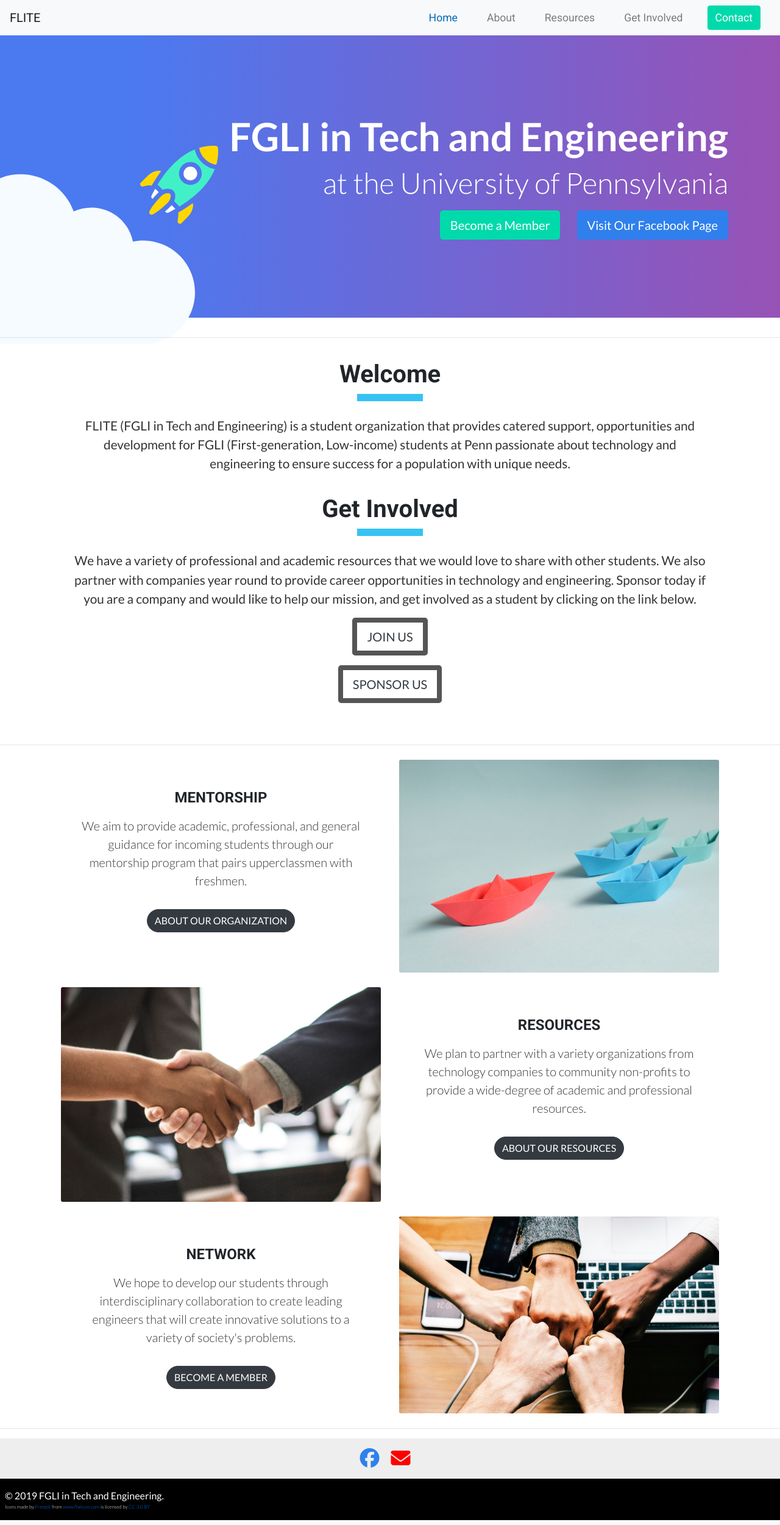
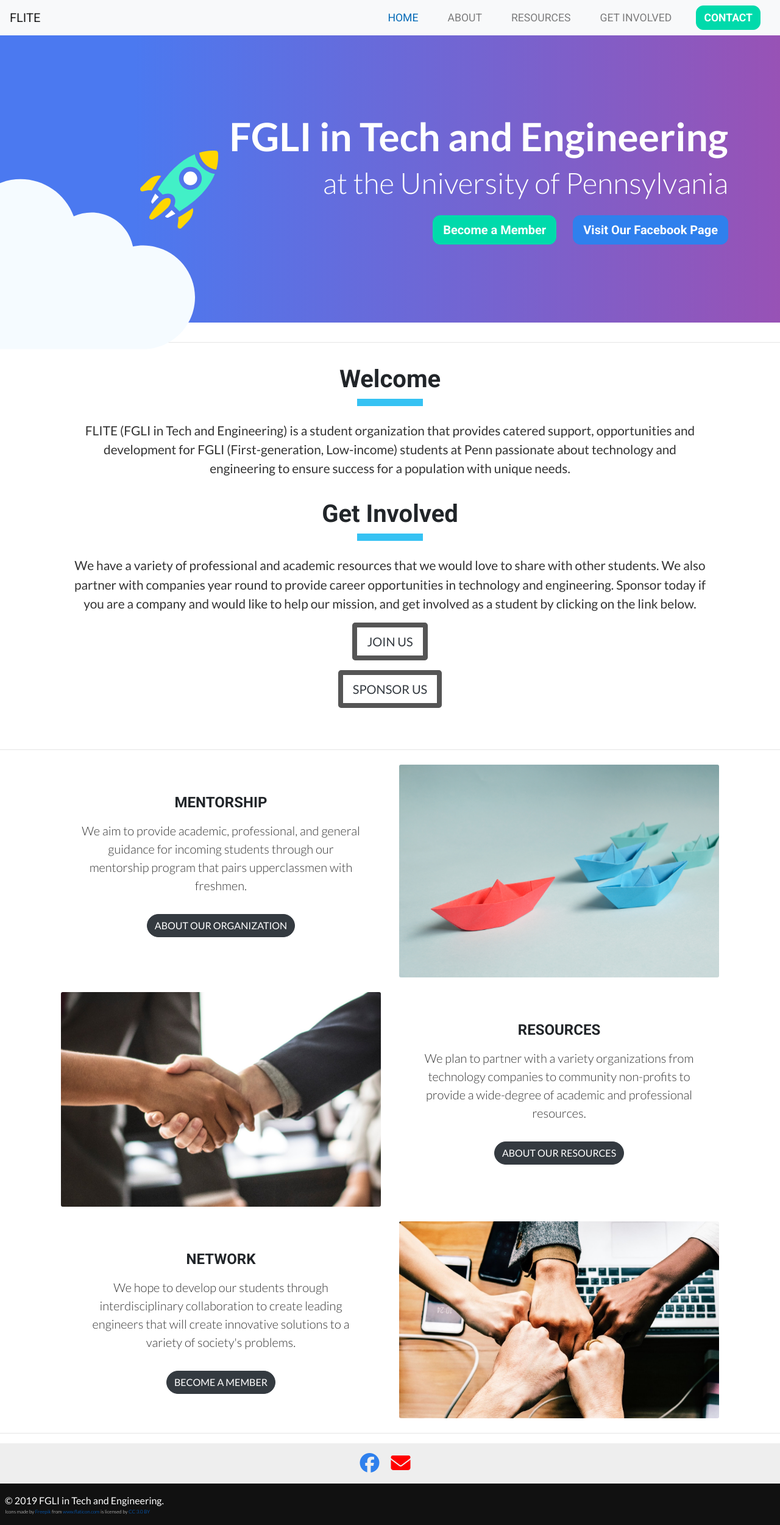
Before and after one commit to jessecui/fgli-tech-website, a PHP site: page / in a window 1280 px wide. Shown: the whole page at 61% size. Run offline with PHP 8.4, Linux system fonts and the light colour scheme; some libraries are stand-ins or nearby versions.

Commit message:
Minor updates to landing page

```diff
--- a/css/global.css
+++ b/css/global.css
@@ -16,6 +16,9 @@
 .btn-primary.btn-light-blue {
   background-color: #2F80ED;
   border-color: #2F80ED;
+  font-family: Roboto;
+  font-weight: bold;
+  border-radius: 12px;
 }
 
 .btn-primary.btn-light-blue:hover {
@@ -26,6 +29,9 @@
 .btn-success.btn-teal {
   background-color: #00DAAB;
   border-color: #00DAAB;
+  font-family: Roboto;
+  font-weight: bold;
+  border-radius: 12px;
 }
 
 .btn-success.btn-teal:hover {
@@ -70,9 +76,13 @@
   margin-right: 16px;
 }
 
+.social-links i:hover {
+  color: #333;
+}
+
 footer .bottom-row {
   width: 100vw;
-  background-color: black;
+  background-color: #111;
   padding: 16px 8px;
 }
 
@@ -105,9 +115,10 @@
   width: 10vw;
   margin-left: 18vw;
   margin-bottom: 12vw;
-  z-index: -1;
+  z-index: 1;
 }
 
-.jumbotron {
-  z-index: -2;
+.banner-text {
+  z-index: 2;
+  position: relative;
 }
--- a/css/index.css
+++ b/css/index.css
@@ -107,7 +107,7 @@
 }
 
 .button-h-group {
-  margin-top: 16px;
+  margin-top: 24px;
 }
 
 .button-h-group .btn {
--- a/index.html
+++ b/index.html
@@ -23,20 +23,20 @@
       <div class="collapse navbar-collapse" id="navbarNav">
         <ul class="navbar-nav ml-auto">
           <li class="nav-item px-3 active">
-            <a class="nav-link" href="#">Home <span class="sr-only">(current)</span></a>
+            <a class="nav-link" href="#">HOME <span class="sr-only">(current)</span></a>
           </li>
           <li class="nav-item px-3">
-            <a class="nav-link" href="#">About</a>
+            <a class="nav-link" href="#">ABOUT</a>
           </li>
           <li class="nav-item px-3">
-            <a class="nav-link" href="#">Resources</a>
+            <a class="nav-link" href="#">RESOURCES</a>
           </li>
           <li class="nav-item px-3">
-            <a class="nav-link" href="#">Get Involved</a>
+            <a class="nav-link" href="#">GET INVOLVED</a>
           </li>
         </ul>
         <form class="form-inline my-3 my-lg-0 px-3">
-          <button class="btn btn-success btn-teal my-3 my-sm-0" type="submit">Contact</button>
+          <button class="btn btn-success btn-teal my-3 my-sm-0" type="submit">CONTACT</button>
         </form>
       </div>
     </nav>
@@ -45,7 +45,7 @@
     <div class="jumbotron jumbotron-fluid">
       <img id="cloud" src="./img/svg/cloud.svg"/>
       <img id="rocket" src="./img/svg/rocket_1.svg"/>
-      <div class="container">
+      <div class="container banner-text">
         <h1>FGLI in Tech and Engineering</h1>
         <h2>at the University of Pennsylvania</h2>
         <div class="button-h-group">
```
